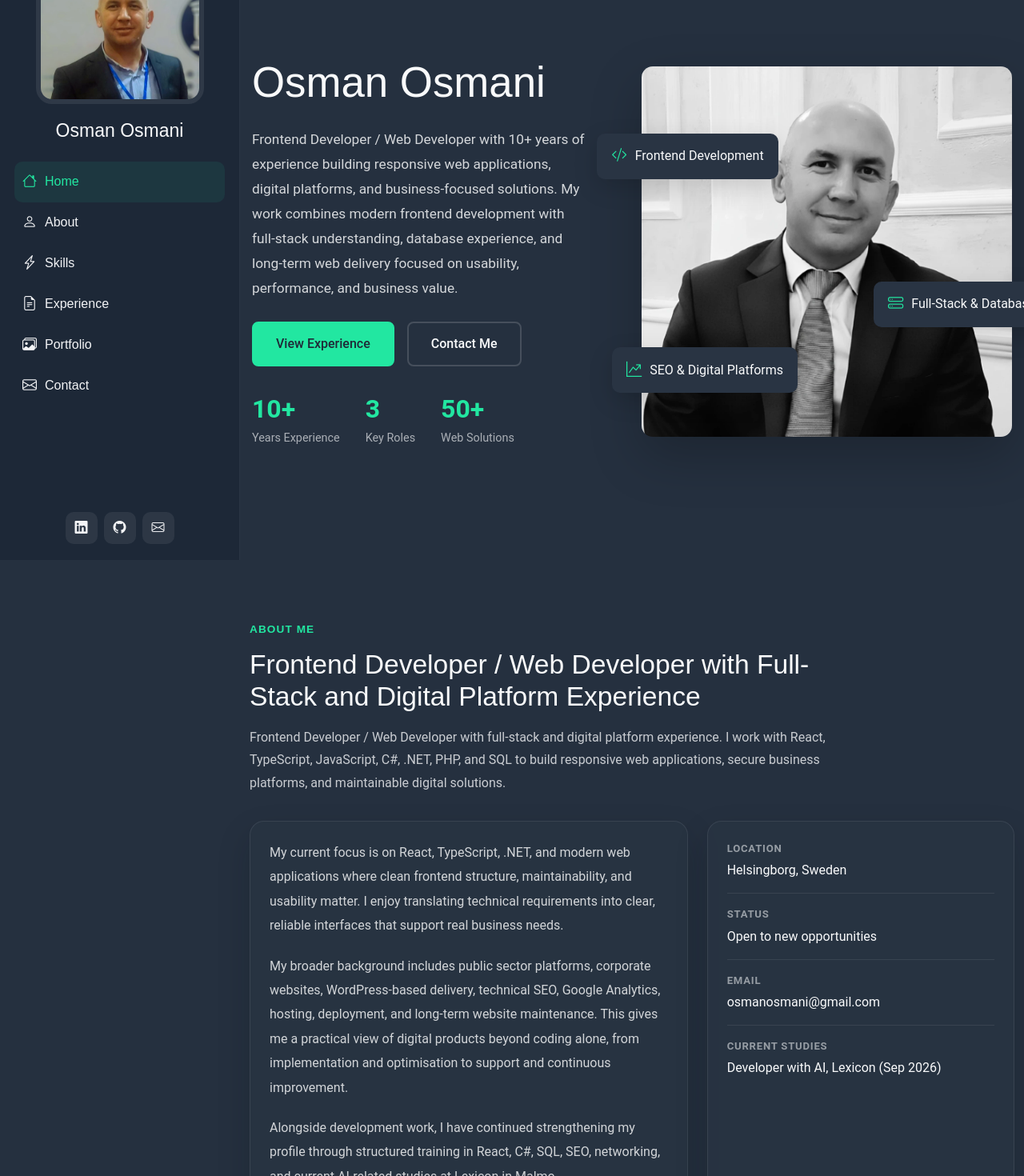
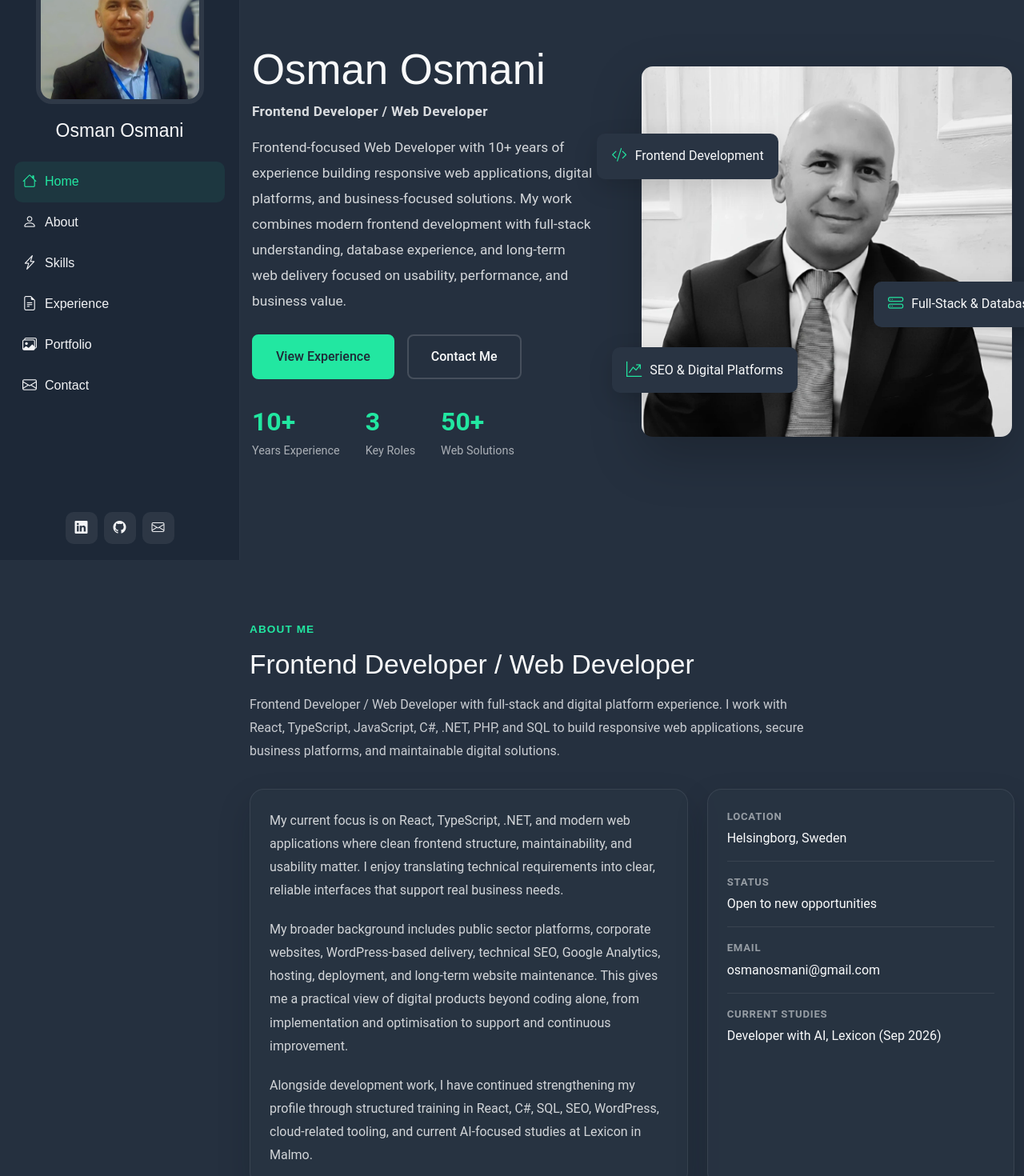
Before and after one commit to osmanosmani/osman-portfolio-react, a React (Vite) app: page / in a window 1280 px wide. Shown: the part 100-1570 px from the top of the page at 80% size. Built offline with nearby package versions, Linux system fonts and the light colour scheme.

Commit message:
Refine portfolio readability and CV alignment

```diff
--- a/src/App.css
+++ b/src/App.css
@@ -163,14 +163,22 @@ h6 {
 .hero-content h1 {
   font-size: 3.3rem;
   font-weight: 300;
-  margin-bottom: 1.5rem;
+  margin-bottom: 0.55rem;
+}
+
+.hero-role {
+  margin: 0 0 1rem;
+  color: rgba(243, 244, 246, 0.88);
+  font-size: 1.08rem;
+  font-weight: 600;
+  letter-spacing: 0.02em;
 }
 
 .hero-description {
   font-size: 1.08rem;
-  line-height: 1.8;
+  line-height: 1.85;
   color: rgba(243, 244, 246, 0.85);
-  max-width: 90%;
+  max-width: 92%;
   margin-bottom: 1.6rem;
 }
 
@@ -408,12 +416,14 @@ h6 {
   font-size: 2.1rem;
   font-weight: 300;
   margin-bottom: 1rem;
+  line-height: 1.2;
 }
 
 .section-heading p {
   margin: 0;
   color: rgba(243, 244, 246, 0.8);
   line-height: 1.8;
+  max-width: 700px;
 }
 
 .content-card {
@@ -453,7 +463,7 @@ h6 {
 
 .about-story p {
   color: rgba(243, 244, 246, 0.84);
-  line-height: 1.9;
+  line-height: 1.82;
   margin-bottom: 1.25rem;
 }
 
@@ -583,6 +593,7 @@ h6 {
   border: 1px solid rgba(255, 255, 255, 0.06);
   color: var(--default-color);
   font-size: 0.92rem;
+  line-height: 1.25;
 }
 
 /*--------------------------------------------------------------
@@ -601,7 +612,7 @@ h6 {
 .resume-column-header p {
   margin: 0;
   color: rgba(243, 244, 246, 0.78);
-  line-height: 1.8;
+  line-height: 1.72;
 }
 
 .timeline {
@@ -653,7 +664,7 @@ h6 {
 
 .timeline-item p {
   color: rgba(243, 244, 246, 0.8);
-  line-height: 1.8;
+  line-height: 1.72;
   margin-bottom: 1rem;
 }
 
@@ -704,7 +715,7 @@ h6 {
 .certification-list li {
   margin-bottom: 0.8rem;
   color: rgba(243, 244, 246, 0.8);
-  line-height: 1.7;
+  line-height: 1.62;
 }
 
 .certification-list.compact li {
@@ -755,6 +766,24 @@ h6 {
   justify-content: space-between;
   gap: 1rem;
   margin-bottom: 0.9rem;
+}
+
+.project-highlight-row {
+  margin-bottom: 0.8rem;
+}
+
+.project-highlight-badge {
+  display: inline-flex;
+  align-items: center;
+  padding: 0.42rem 0.82rem;
+  border-radius: 999px;
+  background: rgba(34, 231, 161, 0.14);
+  border: 1px solid rgba(34, 231, 161, 0.28);
+  color: var(--accent-color);
+  font-size: 0.78rem;
+  font-weight: 700;
+  letter-spacing: 0.04em;
+  text-transform: uppercase;
 }
 
 .portfolio-category,
@@ -1031,7 +1060,13 @@ h6 {
 .contact-intro-card p {
   color: rgba(243, 244, 246, 0.8);
   line-height: 1.8;
-  margin-bottom: 1.75rem;
+  margin-bottom: 1rem;
+}
+
+.contact-opportunity-line {
+  color: rgba(243, 244, 246, 0.92) !important;
+  font-weight: 500;
+  margin-bottom: 1.5rem !important;
 }
 
 .contact-list {
--- a/src/components/About.jsx
+++ b/src/components/About.jsx
@@ -32,7 +32,7 @@ function About() {
       <div className="container">
         <div className="section-heading reveal-on-scroll">
           <span className="section-kicker">About Me</span>
-          <h2>Frontend Developer / Web Developer with Full-Stack and Digital Platform Experience</h2>
+          <h2>Frontend Developer / Web Developer</h2>
           <p>
             Frontend Developer / Web Developer with full-stack and digital
             platform experience. I work with React, TypeScript, JavaScript,
@@ -62,8 +62,8 @@ function About() {
               <p className="mb-0">
                 Alongside development work, I have continued strengthening my
                 profile through structured training in React, C#, SQL, SEO,
-                networking, and current AI-related studies at Lexicon in
-                Malmo.
+                WordPress, cloud-related tooling, and current AI-focused
+                studies at Lexicon in Malmo.
               </p>
             </div>
           </div>
--- a/src/components/Contact.jsx
+++ b/src/components/Contact.jsx
@@ -129,8 +129,12 @@ function Contact() {
             <div className="content-card contact-intro-card reveal-on-scroll">
               <h3>Let&apos;s Connect</h3>
               <p>
-                Available for freelance work, consulting, and software
-                development opportunities.
+                Available for freelance work, consulting, and technical
+                collaboration.
+              </p>
+              <p className="contact-opportunity-line">
+                I am open to frontend, web developer, full-stack junior,
+                internship, and technical project opportunities.
               </p>
 
               <div className="contact-list">
--- a/src/components/Hero.jsx
+++ b/src/components/Hero.jsx
@@ -8,9 +8,10 @@ function Hero() {
           <div className="col-lg-6 order-2 order-lg-1">
             <div className="hero-content reveal-on-scroll">
               <h1>Osman Osmani</h1>
+              <p className="hero-role">Frontend Developer / Web Developer</p>
 
               <p className="hero-description">
-                Frontend Developer / Web Developer with 10+ years of experience
+                Frontend-focused Web Developer with 10+ years of experience
                 building responsive web applications, digital platforms, and
                 business-focused solutions. My work combines modern frontend
                 development with full-stack understanding, database experience,
--- a/src/components/Portfolio.jsx
+++ b/src/components/Portfolio.jsx
@@ -50,6 +50,14 @@ function Portfolio() {
                 <span className="portfolio-category">{primaryFeaturedProject.category}</span>
                 <span className="portfolio-year">{primaryFeaturedProject.year}</span>
               </div>
+
+              {primaryFeaturedProject.highlightLabel ? (
+                <div className="project-highlight-row">
+                  <span className="project-highlight-badge">
+                    {primaryFeaturedProject.highlightLabel}
+                  </span>
+                </div>
+              ) : null}
 
               <div className="project-heading-row">
                 <h3>{primaryFeaturedProject.title}</h3>
--- a/src/components/ProjectModal.jsx
+++ b/src/components/ProjectModal.jsx
@@ -68,6 +68,12 @@ function ProjectModal({ project, onClose }) {
           <span className="portfolio-category">{project.category}</span>
           <span className="portfolio-year">{project.year}</span>
         </div>
+
+        {project.highlightLabel ? (
+          <div className="project-highlight-row">
+            <span className="project-highlight-badge">{project.highlightLabel}</span>
+          </div>
+        ) : null}
 
         <div className="project-heading-row">
           <h3 id="project-modal-title">{project.title}</h3>
--- a/src/data/projects.js
+++ b/src/data/projects.js
@@ -20,8 +20,9 @@ export const projects = [
     year: '2025-Present',
     title: 'NordicWebHub',
     status: 'In progress',
+    highlightLabel: 'Main Project',
     shortDescription:
-      'Full-stack web services management platform built as a client portal for small and medium-sized businesses, combining customer operations, support workflows, service management, and dashboard-driven business logic.',
+      'Flagship full-stack web services management platform built as a client portal for small and medium-sized businesses, combining customer operations, support workflows, service management, and dashboard-driven business logic.',
     detail:
       'NordicWebHub is the main full-stack project in the portfolio and is designed as a structured client portal for digital service delivery. It combines secure authentication, role-based access, company-level data isolation, service packages, project requests, support tickets, maintenance logs, SEO reporting, service orders, payment status demo flows, and an AI Service Assistant. The project highlights practical backend architecture, API design, database structure, responsive frontend work, and real-world SaaS thinking.',
     image: defaultProjectImage,
```
